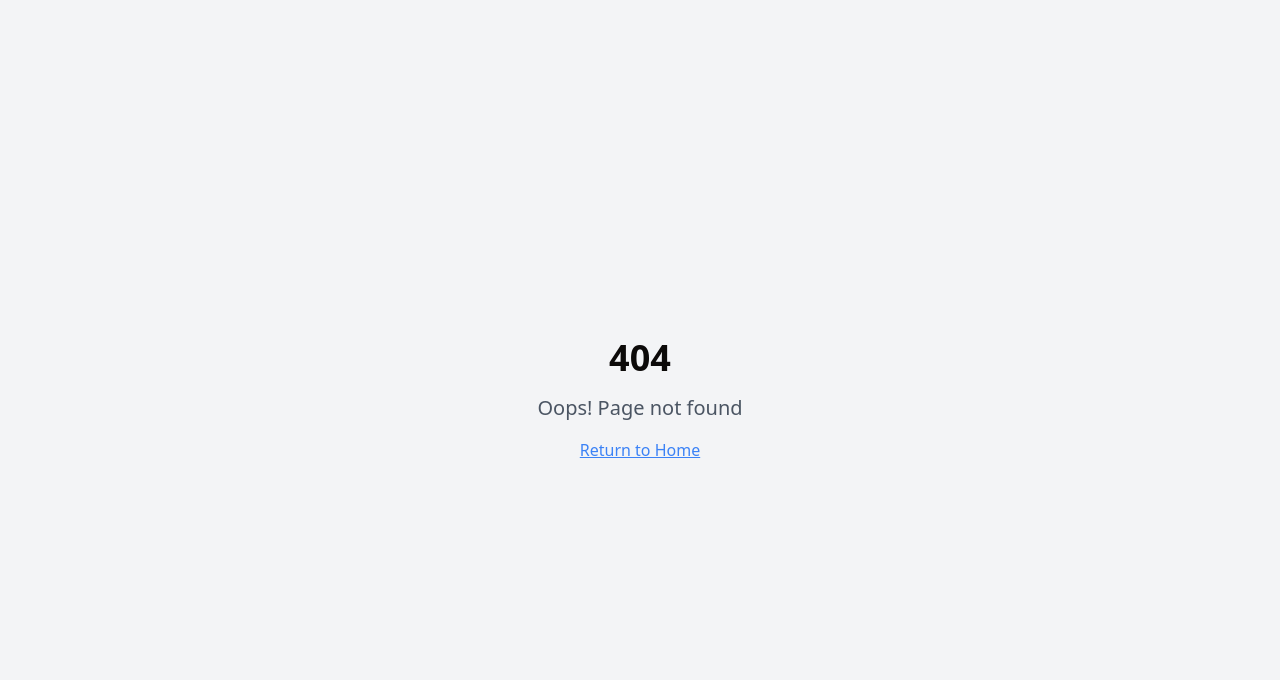
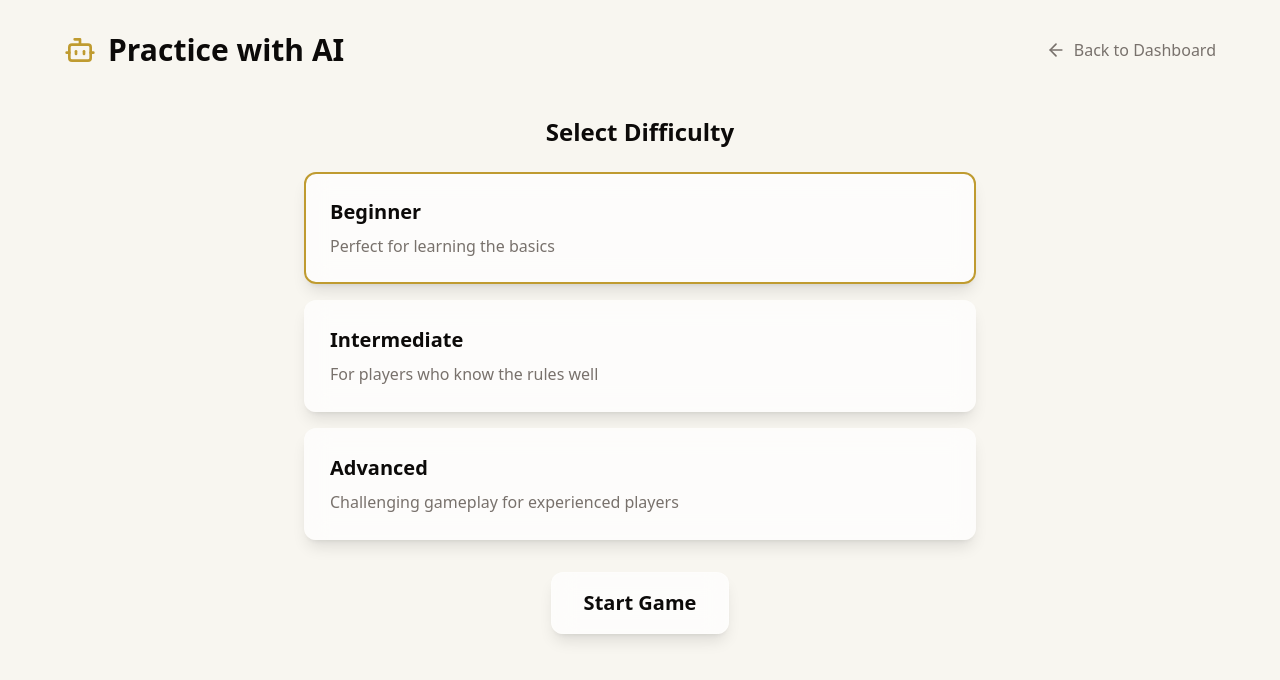
Before and after one commit to codeaj001/compchess, a React (Vite) app: page /practice in a window 1280 px wide. Before the commit this address had no page. Shown: the top 680 px of the page. Built offline with nearby package versions, Linux system fonts and the light colour scheme.

Commit message:
Move to next stage
This commit moves the project to the next stage of development.  No specific features or bug fixes are included in this commit.

```diff
--- a/src/App.tsx
+++ b/src/App.tsx
@@ -7,6 +7,7 @@ import { BrowserRouter, Routes, Route } from "react-router-dom";
 import Index from "./pages/Index";
 import Dashboard from "./pages/Dashboard";
 import PvP from "./pages/PvP";
+import Practice from "./pages/Practice";
 import NotFound from "./pages/NotFound";
 
 const queryClient = new QueryClient();
@@ -21,6 +22,7 @@ const App = () => (
           <Route path="/" element={<Index />} />
           <Route path="/dashboard" element={<Dashboard />} />
           <Route path="/pvp" element={<PvP />} />
+          <Route path="/practice" element={<Practice />} />
           <Route path="*" element={<NotFound />} />
         </Routes>
       </BrowserRouter>
--- a/src/pages/Dashboard.tsx
+++ b/src/pages/Dashboard.tsx
@@ -40,7 +40,7 @@ const Dashboard = () => {
             title="Practice with AI"
             description="Improve your skills against our AI opponent"
             icon={Bot}
-            onClick={() => {}}
+            onClick={() => navigate("/practice")}
           />
           <GameModeCard
             title="Join Tournament"
--- /dev/null
+++ b/src/pages/Practice.tsx
@@ -0,0 +1,87 @@
+
+import { motion } from "framer-motion";
+import { useNavigate } from "react-router-dom";
+import { Bot, ArrowLeft } from "lucide-react";
+import { useState } from "react";
+import { toast } from "sonner";
+
+const DIFFICULTY_LEVELS = [
+  { id: "beginner", name: "Beginner", description: "Perfect for learning the basics" },
+  { id: "intermediate", name: "Intermediate", description: "For players who know the rules well" },
+  { id: "advanced", name: "Advanced", description: "Challenging gameplay for experienced players" }
+] as const;
+
+type DifficultyLevel = typeof DIFFICULTY_LEVELS[number]["id"];
+
+const Practice = () => {
+  const navigate = useNavigate();
+  const [selectedDifficulty, setSelectedDifficulty] = useState<DifficultyLevel>("beginner");
+
+  const handleStartGame = () => {
+    toast.info(`Starting ${selectedDifficulty} level game...`);
+    // TODO: Implement AI game logic
+  };
+
+  return (
+    <div className="min-h-screen bg-chess-cream p-8">
+      <div className="container mx-auto">
+        {/* Header */}
+        <motion.div
+          initial={{ opacity: 0, y: -20 }}
+          animate={{ opacity: 1, y: 0 }}
+          className="flex items-center justify-between mb-12"
+        >
+          <div className="flex items-center gap-3">
+            <Bot size={32} className="text-chess-gold" />
+            <h1 className="text-3xl font-bold">Practice with AI</h1>
+          </div>
+          <button
+            onClick={() => navigate("/dashboard")}
+            className="flex items-center gap-2 text-chess-muted hover:text-chess-dark transition-colors"
+          >
+            <ArrowLeft size={20} />
+            Back to Dashboard
+          </button>
+        </motion.div>
+
+        {/* Difficulty Selection */}
+        <motion.div
+          initial={{ opacity: 0, y: 20 }}
+          animate={{ opacity: 1, y: 0 }}
+          className="max-w-2xl mx-auto"
+        >
+          <h2 className="text-2xl font-semibold mb-6 text-center">Select Difficulty</h2>
+          <div className="grid gap-4">
+            {DIFFICULTY_LEVELS.map((level) => (
+              <motion.div
+                key={level.id}
+                whileHover={{ scale: 1.02 }}
+                whileTap={{ scale: 0.98 }}
+                className={`glass-panel p-6 rounded-xl cursor-pointer ${
+                  selectedDifficulty === level.id
+                    ? "border-2 border-chess-gold"
+                    : "border-2 border-transparent"
+                }`}
+                onClick={() => setSelectedDifficulty(level.id)}
+              >
+                <h3 className="text-xl font-semibold mb-2">{level.name}</h3>
+                <p className="text-chess-muted">{level.description}</p>
+              </motion.div>
+            ))}
+          </div>
+
+          <motion.button
+            whileHover={{ scale: 1.05 }}
+            whileTap={{ scale: 0.95 }}
+            className="glass-panel px-8 py-4 rounded-xl text-xl font-semibold mt-8 mx-auto block"
+            onClick={handleStartGame}
+          >
+            Start Game
+          </motion.button>
+        </motion.div>
+      </div>
+    </div>
+  );
+};
+
+export default Practice;
```
